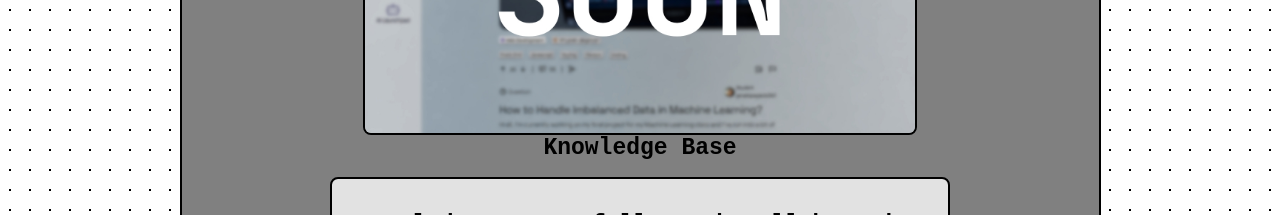
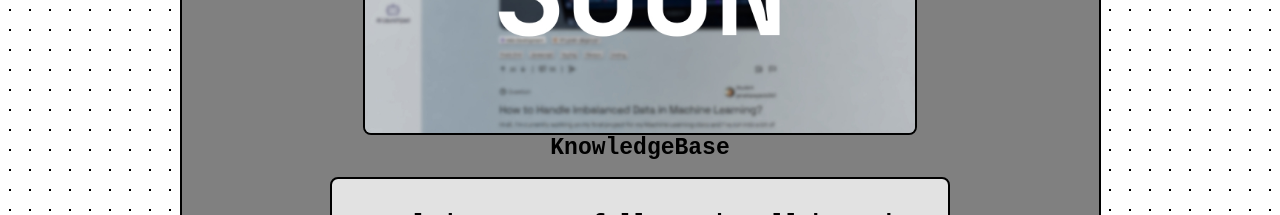
Before and after one commit to davonbl/davonbl-portfolio-v2, a React (Vite) app: page / in a window 1280 px wide. Shown: the part 2640-2855 px from the top of the page. Built offline with nearby package versions, Linux system fonts and the light colour scheme.

Commit message:
just a spelling fix update

```diff
--- a/src/components/Projects.jsx
+++ b/src/components/Projects.jsx
@@ -113,7 +113,7 @@ const Projects = () => {
             <div className="projects__all projects__three">
                 <img className='projects__image projects__image-three' src={comingSoon} alt='image of knowledge base application'/>
                 <div className='overlay'>
-                    <span className='projects__name'>Knowledge Base</span>
+                    <span className='projects__name'>KnowledgeBase</span>
 
                     <div className='projects__description'>
                         <p>
```
